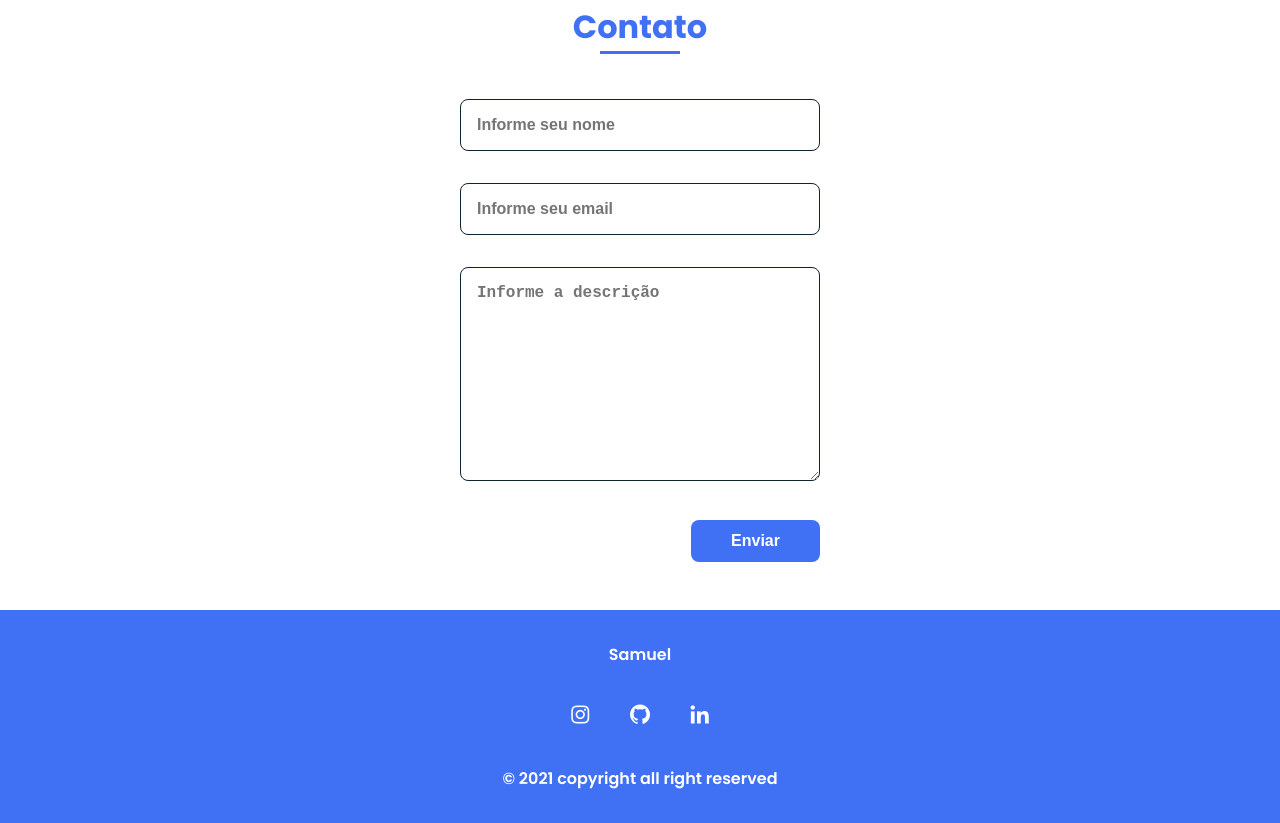
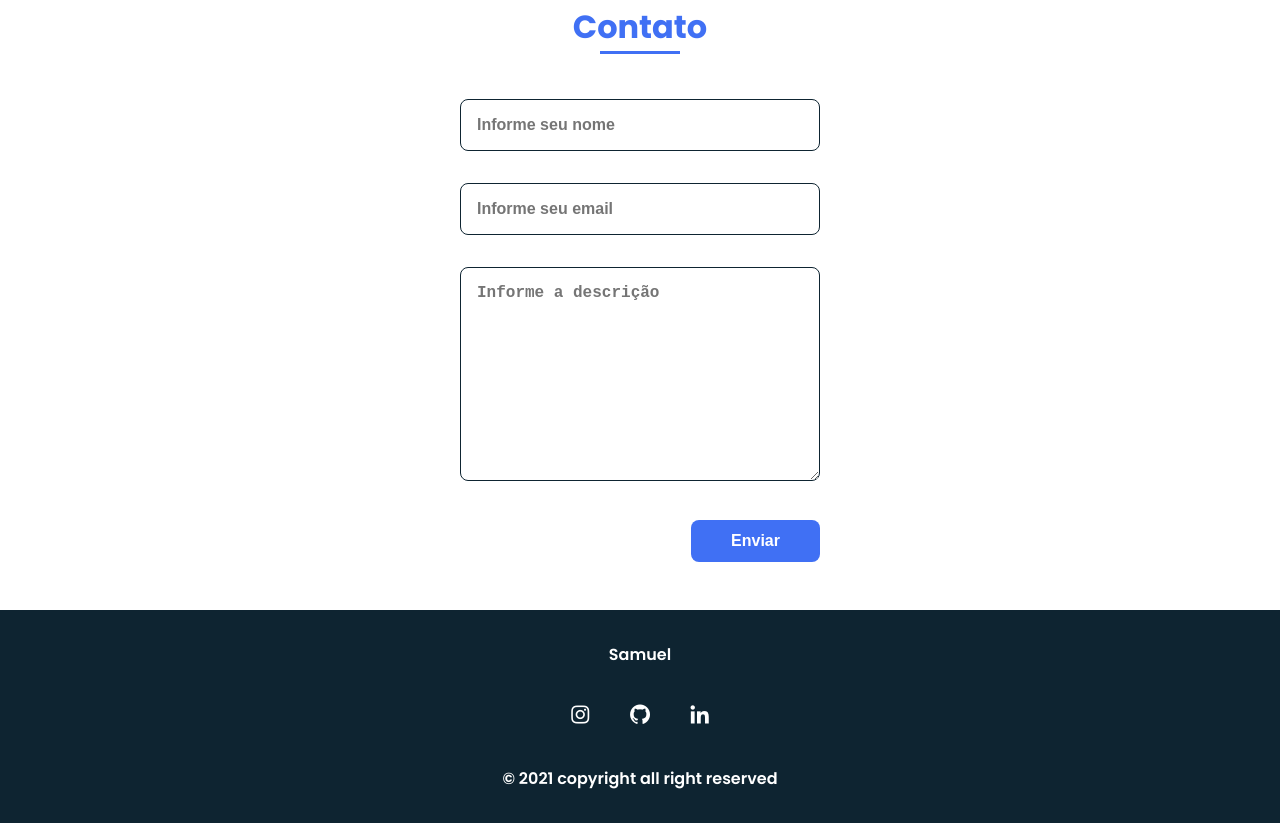
Before and after one commit to samueloliveiraf/meu-portifolio, a plain HTML site: page index.html in a window 1280 px wide. Shown: the part 2806-3629 px from the top of the page. Drawn offline with nearby package versions, Linux system fonts and the light colour scheme.

Commit message:
Update styles.css

```diff
--- a/assets/css/styles.css
+++ b/assets/css/styles.css
@@ -343,7 +343,7 @@ img{
 
 /* ===== FOOTER =====*/
 .footer{
-  background-color: var(--first-color);
+  background-color: var(--second-color);
   color: #fff;
   text-align: center;
   font-weight: var(--font-semi);
```
